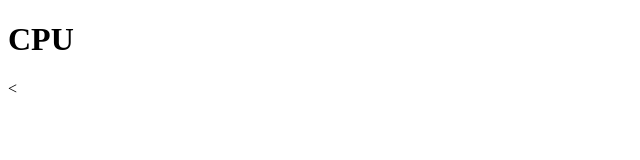
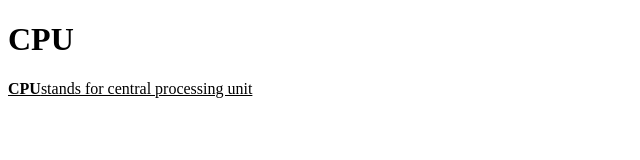
Before and after one commit to iamneo-production/cacacdabffffadaeccdfffebaeceaec, a website: page public/index.html in a window 1280 px wide. Shown: the whole page, without its empty margins (0-640 px from the left). Drawn offline with Linux system fonts and the light colour scheme.

Commit message:
Backup Commit

```diff
--- a/public/index.html
+++ b/public/index.html
@@ -9,6 +9,6 @@
 </head>
 <body>
     <h1>CPU</h1>
-    <
+    <p><u><b>CPU</b>stands for central processing unit</u></p>
 </body>
 </html>
```
